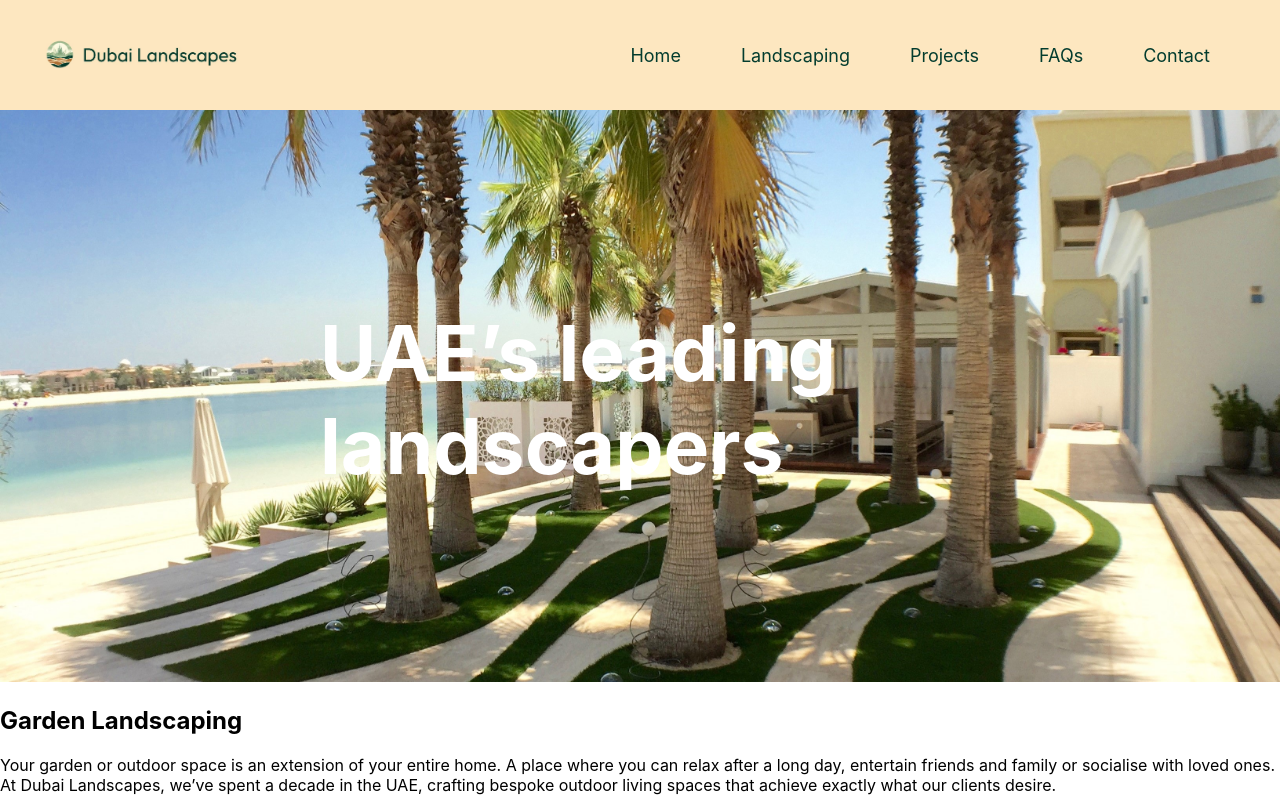
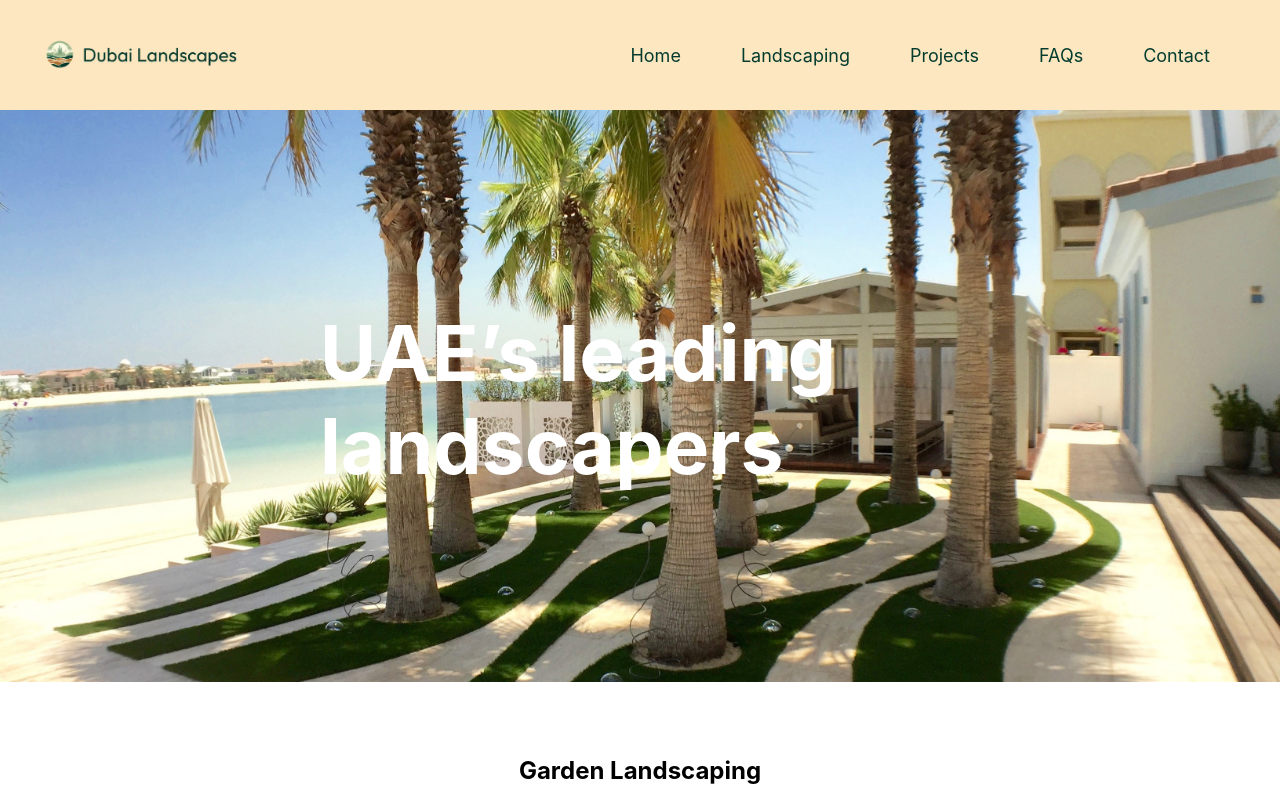
Before and after one commit to 24992151/portfoliolarge, a React (Create React App) app: page / in a window 1280 px wide. Shown: the top 800 px of the page. Built offline with nearby package versions, Linux system fonts and the light colour scheme.

Commit message:
Commit 2 Homepage CSS
Section 1 + Textual Content

```diff
--- a/src/pages/Home/homePage.css
+++ b/src/pages/Home/homePage.css
@@ -12,3 +12,24 @@
   font-size: 2.4rem;
   z-index: 1;
 }
+
+.section1, .section2, .section3 {
+  padding: 0 20px;
+}
+
+.section1 {
+  padding: 50px;
+  display: flex;
+  align-items: center;
+  flex-direction: column;
+}
+
+.section-heading {
+  text-align: center;
+  margin-bottom: 20px;
+}
+
+.section-text {
+  text-align: justify;
+  font-size: 1.5rem;
+}
```
